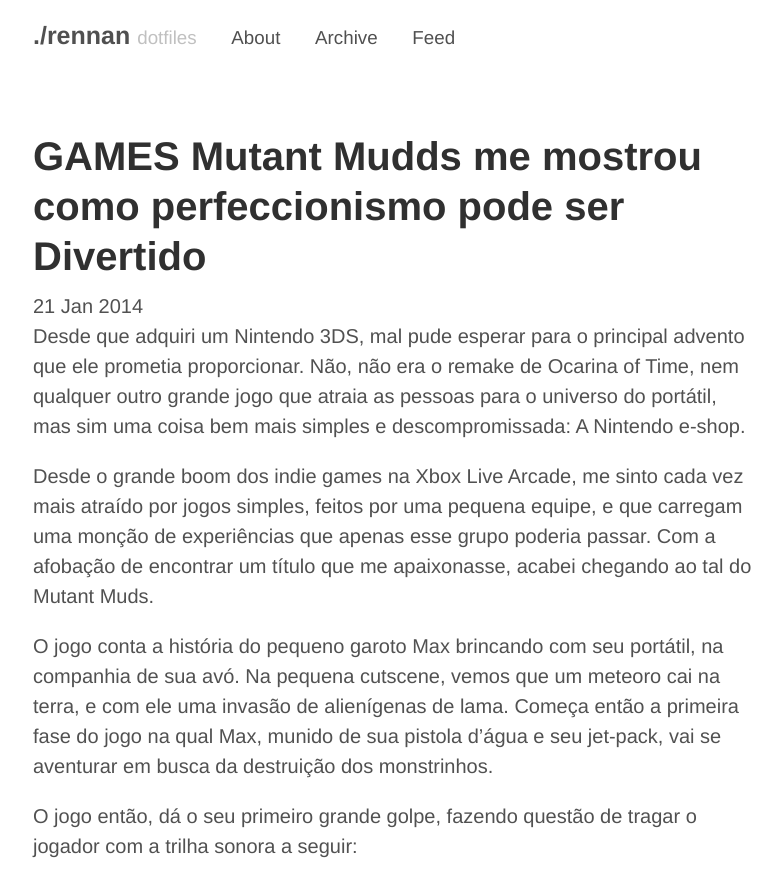
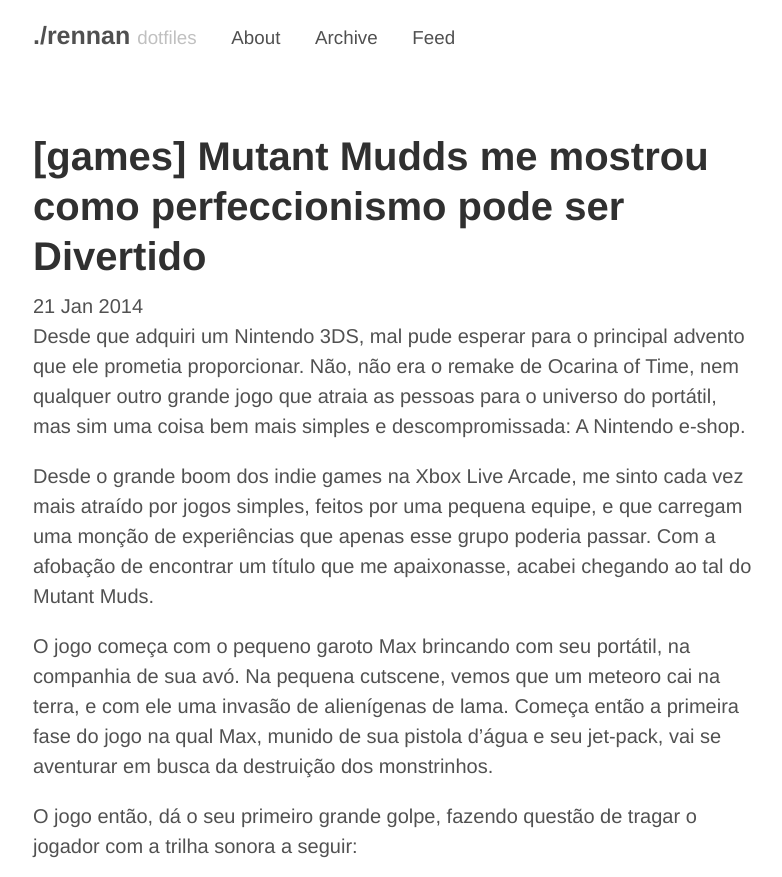
Before and after one commit to rennanzera/rennanzera.github.io, a Jekyll site: the page built from _posts/2014-01-21-mutant-mudds.md, in a window 1280 px wide and 900 px high, cut to the strip 0-877 px from the top of the window. Shown: the whole strip, without its empty margins (247-1029 px from the left). Built offline with Jekyll 4.4.1, drawn with Linux system fonts in a browser that asks for light colours.

Commit message:
test embed

```diff
--- a/_posts/2014-01-21-mutant-mudds.md
+++ b/_posts/2014-01-21-mutant-mudds.md
@@ -1,6 +1,6 @@
 ---
 layout: post
-title: "GAMES Mutant Mudds me mostrou como perfeccionismo pode ser Divertido"
+title: "[games] Mutant Mudds me mostrou como perfeccionismo pode ser Divertido"
 tags: [games]
 ---
 
@@ -8,11 +8,11 @@ Desde que adquiri um Nintendo 3DS, mal pude esperar para o principal advento que
 
 Desde o grande boom dos indie games na Xbox Live Arcade, me sinto cada vez mais atraído por jogos simples, feitos por uma pequena equipe, e que carregam uma monção de experiências que apenas esse grupo poderia passar. Com a afobação de encontrar um título que me apaixonasse, acabei chegando ao tal do Mutant Muds.
 
-O jogo conta a história do pequeno garoto Max brincando com seu portátil, na companhia de sua avó. Na pequena cutscene, vemos que um meteoro cai na terra, e com ele uma invasão de alienígenas de lama. Começa então a primeira fase do jogo na qual Max, munido de sua pistola d'água e seu jet-pack, vai se aventurar em busca da destruição dos monstrinhos.
+O jogo começa com o pequeno garoto Max brincando com seu portátil, na companhia de sua avó. Na pequena cutscene, vemos que um meteoro cai na terra, e com ele uma invasão de alienígenas de lama. Começa então a primeira fase do jogo na qual Max, munido de sua pistola d'água e seu jet-pack, vai se aventurar em busca da destruição dos monstrinhos.
 
 O jogo então, dá o seu primeiro grande golpe, fazendo questão de tragar o jogador com a trilha sonora a seguir:
 
-<div class=video> <iframe width="420" height="315" src="http://www.youtube.com/embed/2JtcdXkUtt0" frameborder="0"> </iframe> </div>
+<iframe width="420" height="315" src="http://www.youtube.com/embed/2JtcdXkUtt0" frameborder="0"> </iframe>
 
 Quem está com o jogo nas mãos já percebe: o que está por vir é uma experiência nostálgica, promissora em resgatar os melhores momentos de quem viveu a infância na época dos 8/16-bits.
 
```
